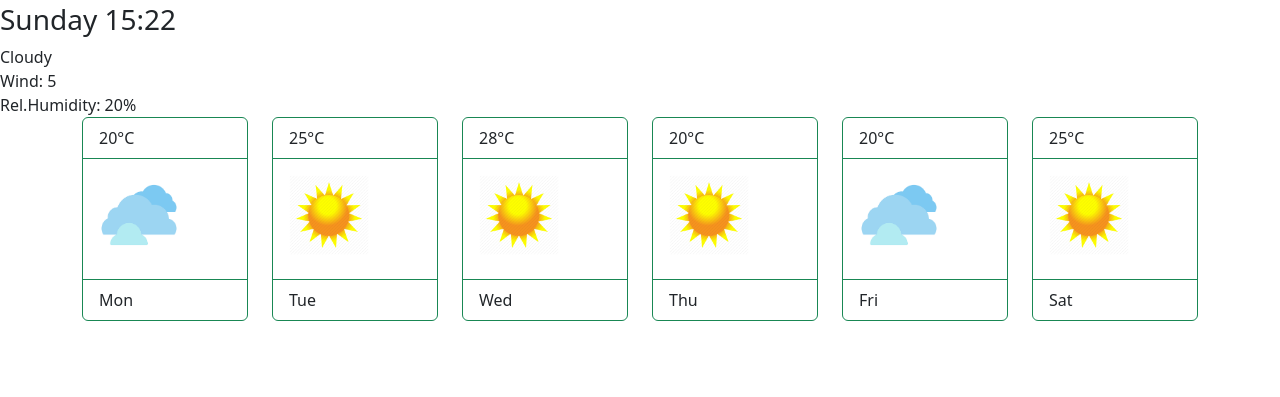
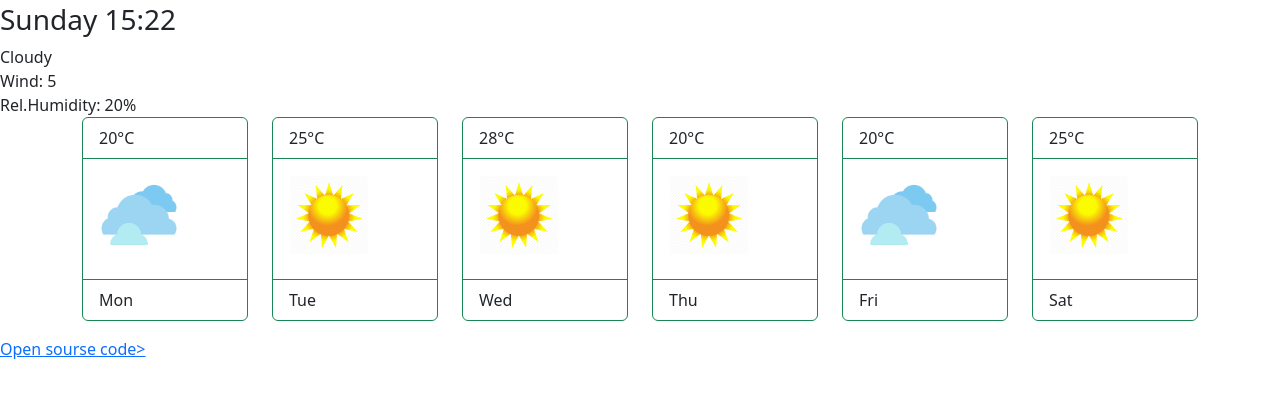
Before and after one commit to ElenaSerdechenko/WeatherProject, a website built with Parcel: page index.html in a window 1280 px wide. Shown: the part 177-574 px from the top of the page. Built offline with nearby package versions, Linux system fonts and the light colour scheme.

Commit message:
added link

```diff
--- a/index.html
+++ b/index.html
@@ -113,7 +113,7 @@
         </div>
       </div>
       <script src="src/index.js"></script>
-
+  <a href= "https://github.com/ElenaSerdechenko/WeatherProject"> Open sourse code></a>
     </div>
   </body>
 </html>
```
